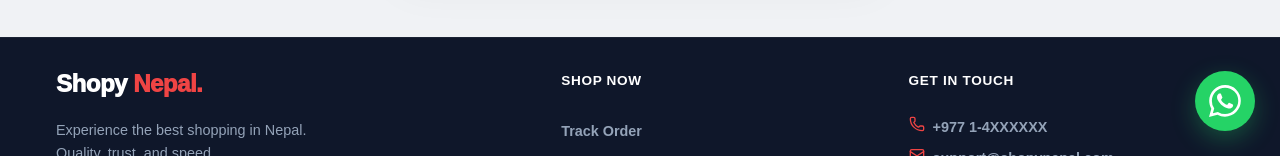
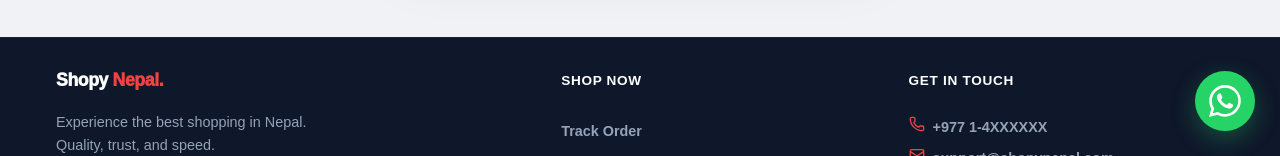
Before and after one commit to ssujit905/shopynepal, a React (Vite) app: page /payment-failure in a window 1280 px wide. Shown: the part 644-800 px from the top of the page. Built offline with nearby package versions, Linux system fonts and the light colour scheme; no server answers; the database is empty.

Commit message:
fix: decrease footer brand font size

```diff
--- a/src/components/Footer.jsx
+++ b/src/components/Footer.jsx
@@ -23,7 +23,7 @@ const Footer = () => {
 
                 {/* Brand Section */}
                 <div style={{ display: 'flex', flexDirection: 'column', gap: '1.25rem' }}>
-                    <h2 style={{ fontSize: '1.5rem', fontWeight: '950', color: 'white', letterSpacing: '-0.02em' }}>
+                    <h2 style={{ fontSize: '1.1rem', fontWeight: '950', color: 'white', letterSpacing: '-0.02em' }}>
                         {firstPart} {restPart && <span style={{ color: 'var(--primary-red)' }}>{restPart}</span>}
                         <span style={{ color: 'var(--primary-red)' }}>.</span>
                     </h2>
```
